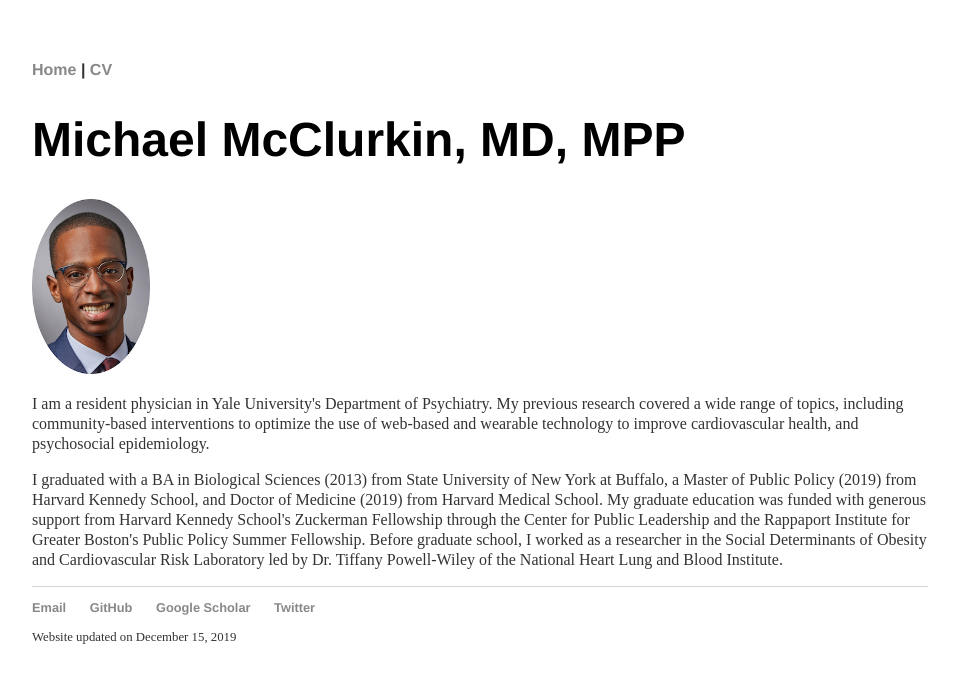
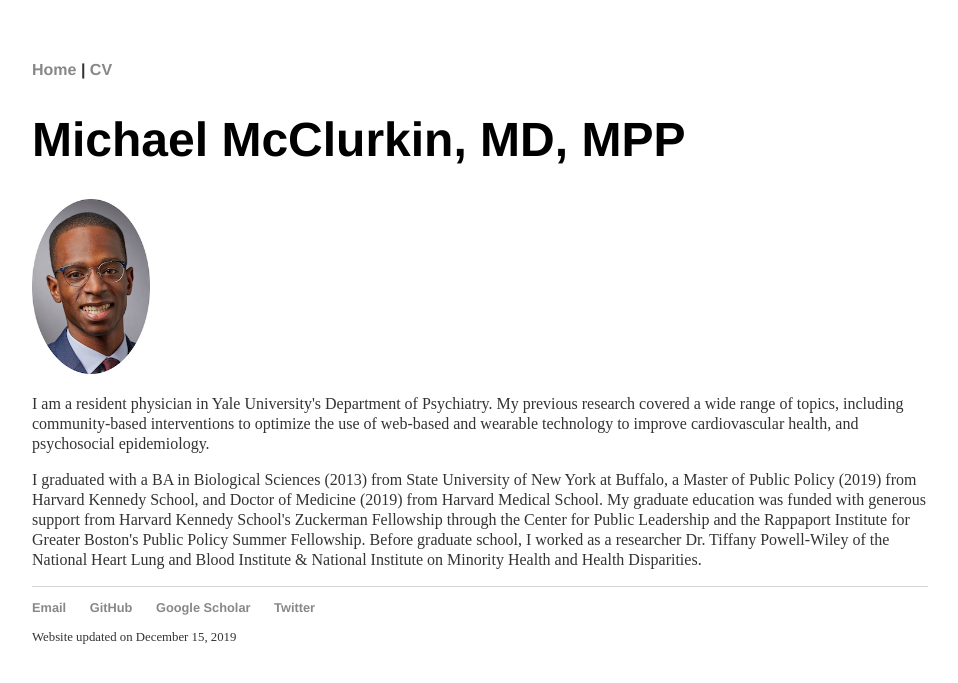
Before and after one commit to michaelmcclurkin/michaelmcclurkin.github.io, a Jekyll site: the page index.html, which Jekyll copies as it is, in a window 1280 px wide. Shown: the top 683 px of the page, without its empty margins (160-1118 px from the left). Built offline with Jekyll 4.4.1, drawn with Linux system fonts in a browser that asks for light colours.

Commit message:
Update index.html

```diff
--- a/index.html
+++ b/index.html
@@ -80,8 +80,8 @@
 
 			<p>I am a resident physician in Yale University's Department of Psychiatry. My previous research covered a wide range of topics, including community-based interventions to optimize the use of web-based and wearable technology to improve cardiovascular health, and psychosocial epidemiology.</p>
 
-            <p>I graduated with a BA in Biological Sciences (2013) from State University of New York at Buffalo, a Master of Public Policy (2019) from Harvard Kennedy School, and Doctor of Medicine (2019) from Harvard Medical School. My graduate education was funded with generous support from Harvard Kennedy School's Zuckerman Fellowship through the Center for Public Leadership and the Rappaport Institute for Greater Boston's Public Policy Summer Fellowship. Before graduate school, I worked as a researcher in the Social Determinants of Obesity and Cardiovascular Risk Laboratory led by Dr. Tiffany
-Powell-Wiley of the National Heart Lung and Blood Institute. </p>
+            <p>I graduated with a BA in Biological Sciences (2013) from State University of New York at Buffalo, a Master of Public Policy (2019) from Harvard Kennedy School, and Doctor of Medicine (2019) from Harvard Medical School. My graduate education was funded with generous support from Harvard Kennedy School's Zuckerman Fellowship through the Center for Public Leadership and the Rappaport Institute for Greater Boston's Public Policy Summer Fellowship. Before graduate school, I worked as a researcher Dr. Tiffany
+Powell-Wiley of the National Heart Lung and Blood Institute & National Institute on Minority Health and Health Disparities. </p>
 
 		</div>
 
```
